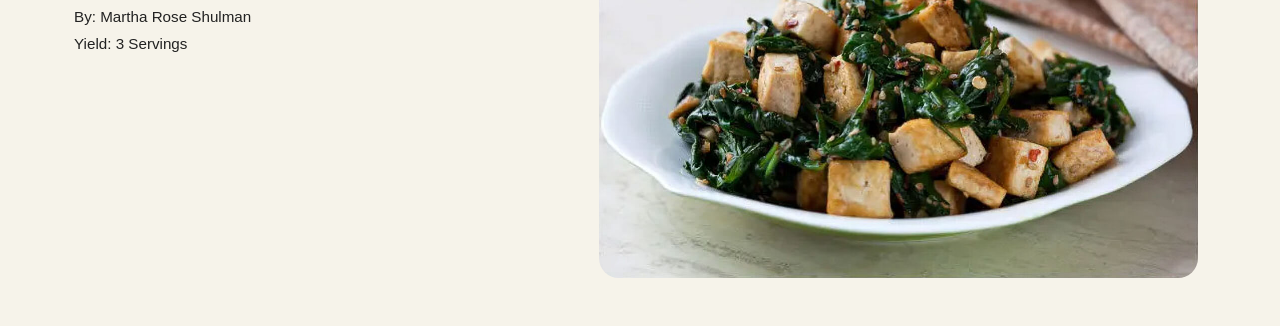
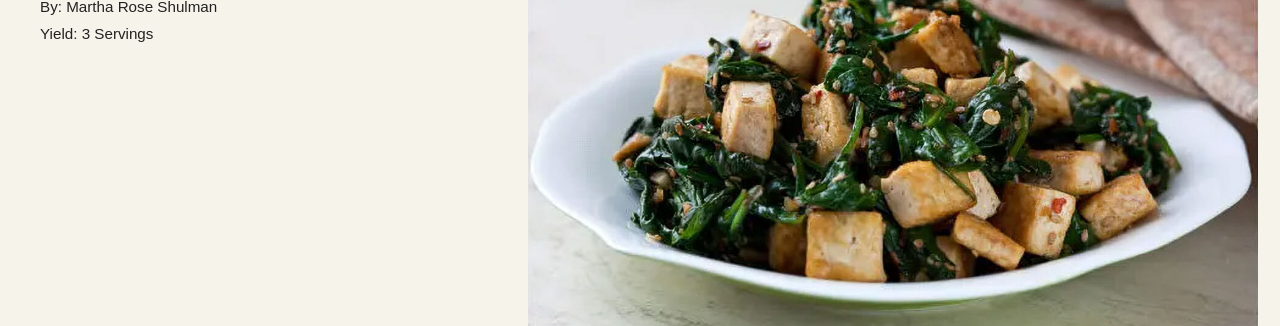
Before and after one commit to gnahzyoj/exercise7, a plain HTML site: page index.html in a window 1280 px wide. Shown: the part 187-513 px from the top of the page. Drawn offline with Linux system fonts and the light colour scheme.

Commit message:
new code

```diff
--- a/index.html
+++ b/index.html
@@ -4,24 +4,23 @@
     <title>Exercise 7: Typography</title>
 
     <style>
-
       body {
+        margin: 15px;
         font-family: "Stack Sans Headline", sans-serif;
         color: #222;
         background: #f6f3ea;
-        margin: 50px;
 
       }
 
-
       .container {
-  max-width: 1200px;
-  margin: 40px auto;
-  padding: 0 24px;   /* set your page edge gap here */
-  display: grid;
-  grid-template-columns: 40% 60%;
-  gap: 2em;
-}
+        max-width: 1200px;
+        margin: 40px auto;
+        padding: 0 16px;
+        /* set your page edge gap here */
+        display: grid;
+        grid-template-columns: 38% 62%;
+        gap: 2em;
+      }
 
       h1,
       h2,
@@ -61,7 +60,8 @@
         margin: 16px 0 2px;
       }
 
-      .prep h3+p {
+      .prep h3,
+      p {
         margin-top: 0;
       }
 
@@ -69,6 +69,7 @@
       li {
         font-size: 1em;
         line-height: 1.5;
+        padding-right: 40px;
       }
 
       .details {
@@ -77,6 +78,7 @@
         color: #222;
         line-height: 1.5;
         font-weight: 500;
+
       }
 
       ul {
@@ -99,11 +101,13 @@
       }
 
       .photo img {
-        width: 100%;
+        width: 110%;
         height: auto;
         display: block;
+        border-radius: 20px;
+        margin-left: -40px;
 
-        border-radius: 20px;
+
       }
     </style>
   </head>
```
